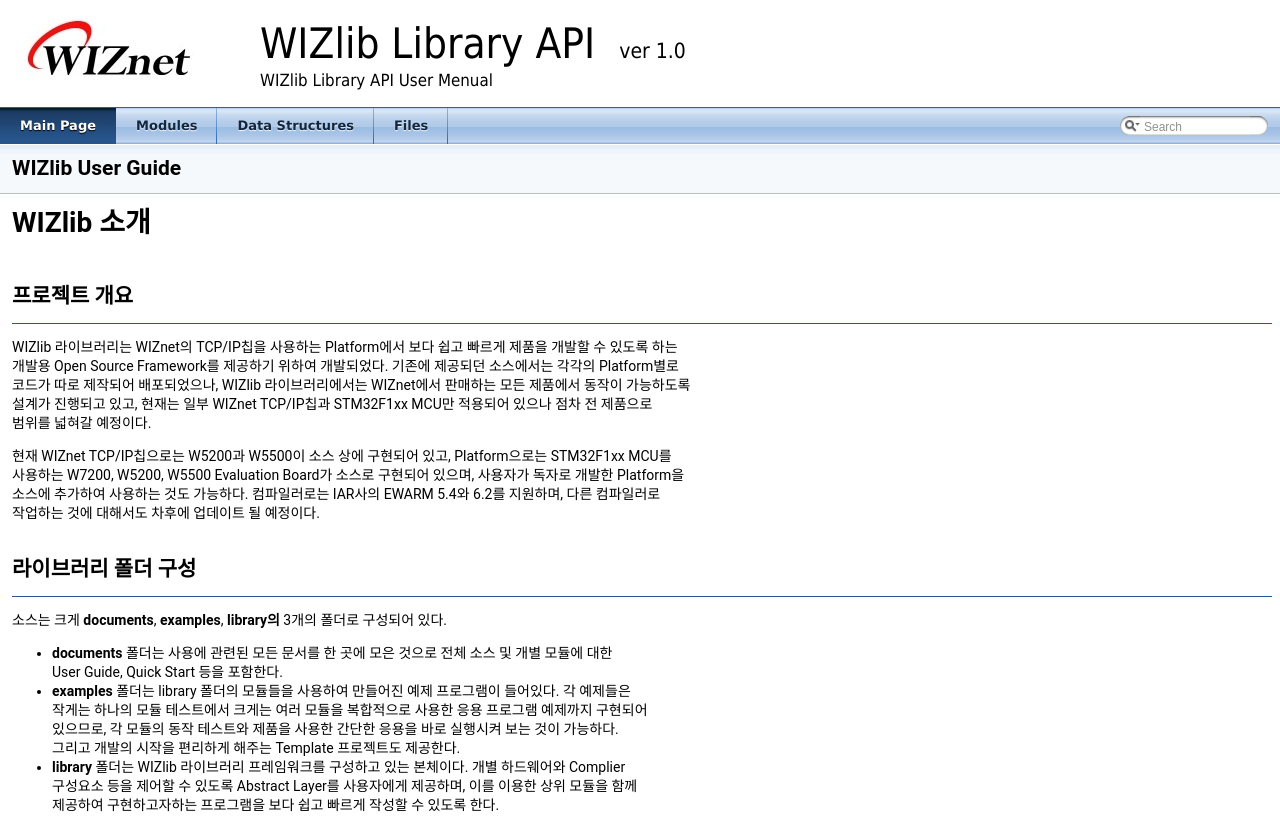
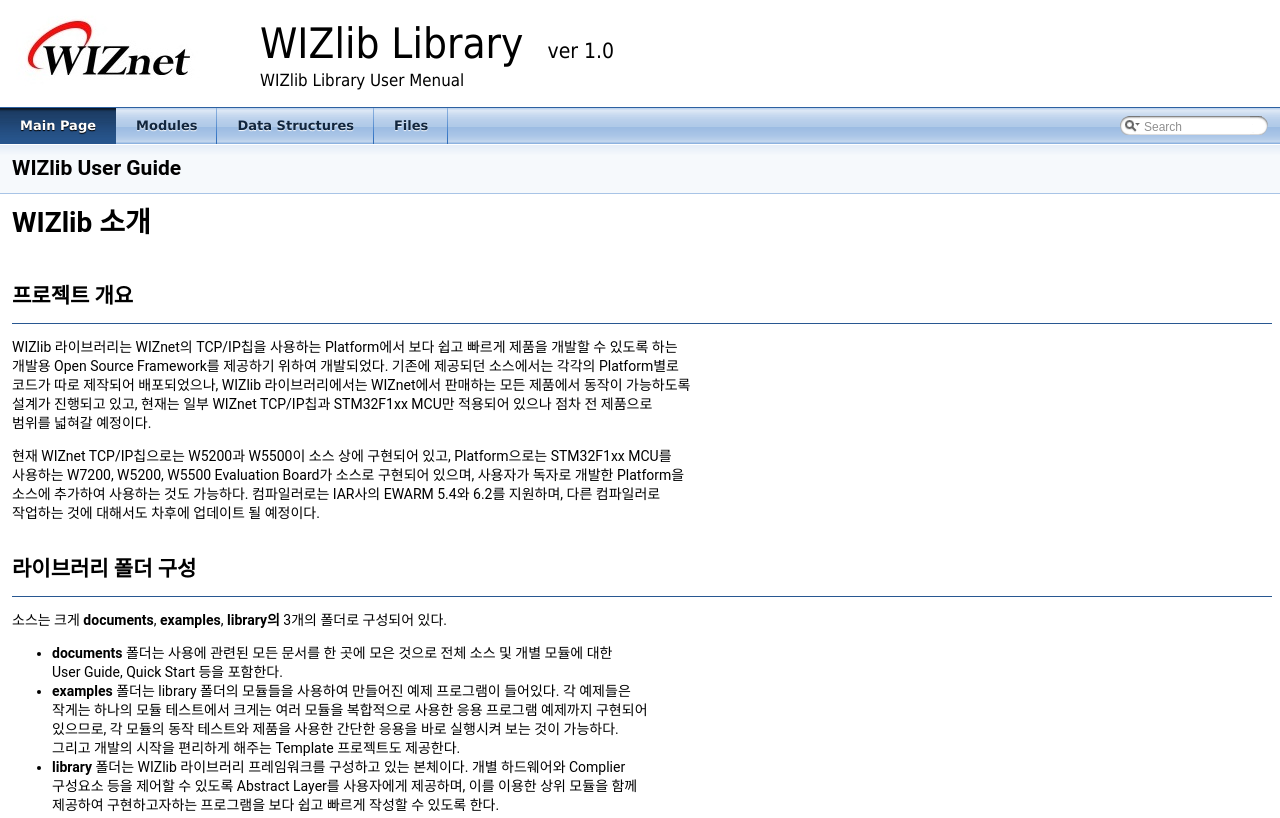
Before and after one commit to ConvTeam/WIZlib, a plain HTML site: page index.html in a window 1280 px wide. Shown: the top 818 px of the page. Drawn offline with Linux system fonts and the light colour scheme.

Commit message:
Update index.html

```diff
--- a/index.html
+++ b/index.html
@@ -23,10 +23,10 @@
  <tr style="height: 56px;">
   <td id="projectlogo"><img alt="Logo" src="wiznet_logo.jpg"/></td>
   <td style="padding-left: 0.5em;">
-   <div id="projectname">WIZlib Library API
+   <div id="projectname">WIZlib Library
    &#160;<span id="projectnumber">ver 1.0</span>
    </div>
-   <div id="projectbrief">WIZlib Library API User Menual</div>
+   <div id="projectbrief">WIZlib Library User Menual</div>
   </td>
  </tr>
  </tbody>
```
